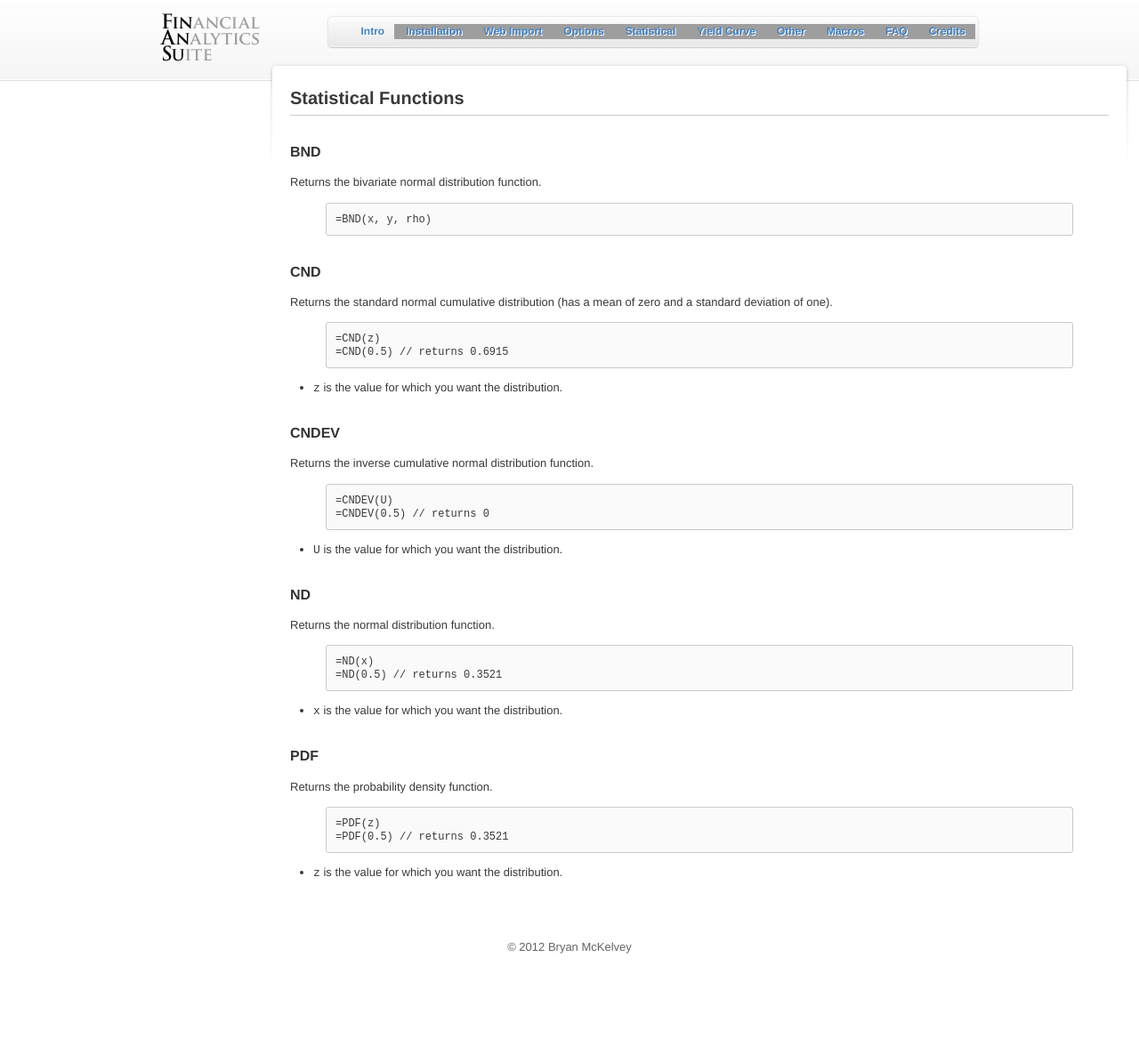
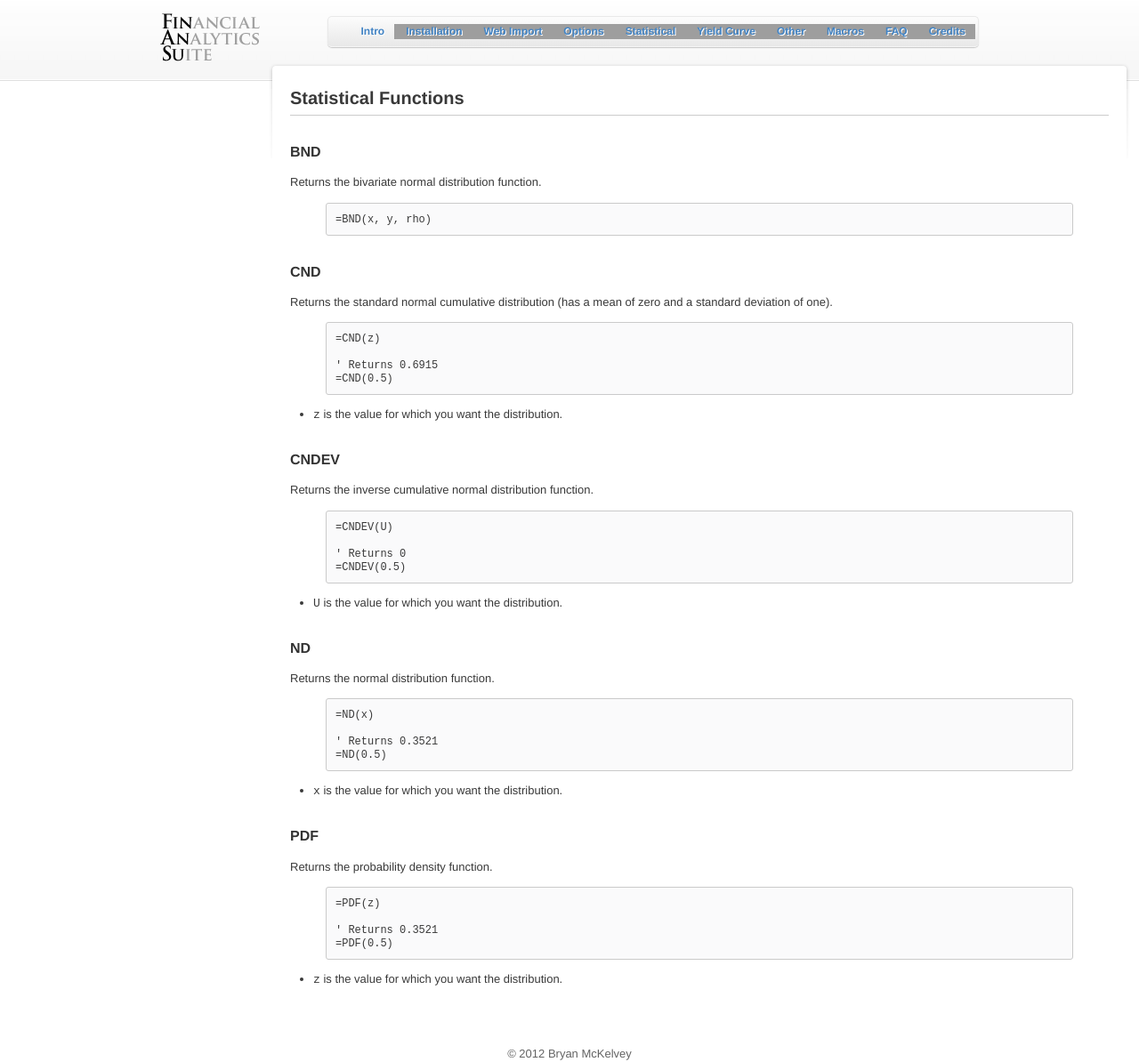
Before and after one commit to brymck/finansu, a Jekyll site: the page built from stat.md, in a window 1280 px wide, cut to the strip 0-1194 px from the top of the page. Shown: the whole strip at 89% size. Built offline with Jekyll 4.4.1, drawn with Linux system fonts in a browser that asks for light colours; Markdown is read by kramdown in place of the engine named in the settings; before the commit the page ends 1074 px from its top, so only the background shows below that; grey boxes are pictures that could not be loaded.

```diff
--- a/stat.md
+++ b/stat.md
@@ -24,7 +24,9 @@ standard deviation of one).
 
 {% highlight vbnet %}
 =CND(z)
-=CND(0.5) // returns 0.6915
+
+' Returns 0.6915
+=CND(0.5)
 {% endhighlight %}
 
   * `z` is the value for which you want the distribution.
@@ -36,7 +38,9 @@ Returns the inverse cumulative normal distribution function.
 
 {% highlight vbnet %}
 =CNDEV(U)
-=CNDEV(0.5) // returns 0
+
+' Returns 0
+=CNDEV(0.5)
 {% endhighlight %}
 
   * `U` is the value for which you want the distribution.
@@ -48,7 +52,9 @@ Returns the normal distribution function.
 
 {% highlight vbnet %}
 =ND(x)
-=ND(0.5) // returns 0.3521
+
+' Returns 0.3521
+=ND(0.5)
 {% endhighlight %}
 
   * `x` is the value for which you want the distribution.
@@ -60,7 +66,9 @@ Returns the probability density function.
 
 {% highlight vbnet %}
 =PDF(z)
-=PDF(0.5) // returns 0.3521
+
+' Returns 0.3521
+=PDF(0.5)
 {% endhighlight %}
 
 * `z` is the value for which you want the distribution.
```
